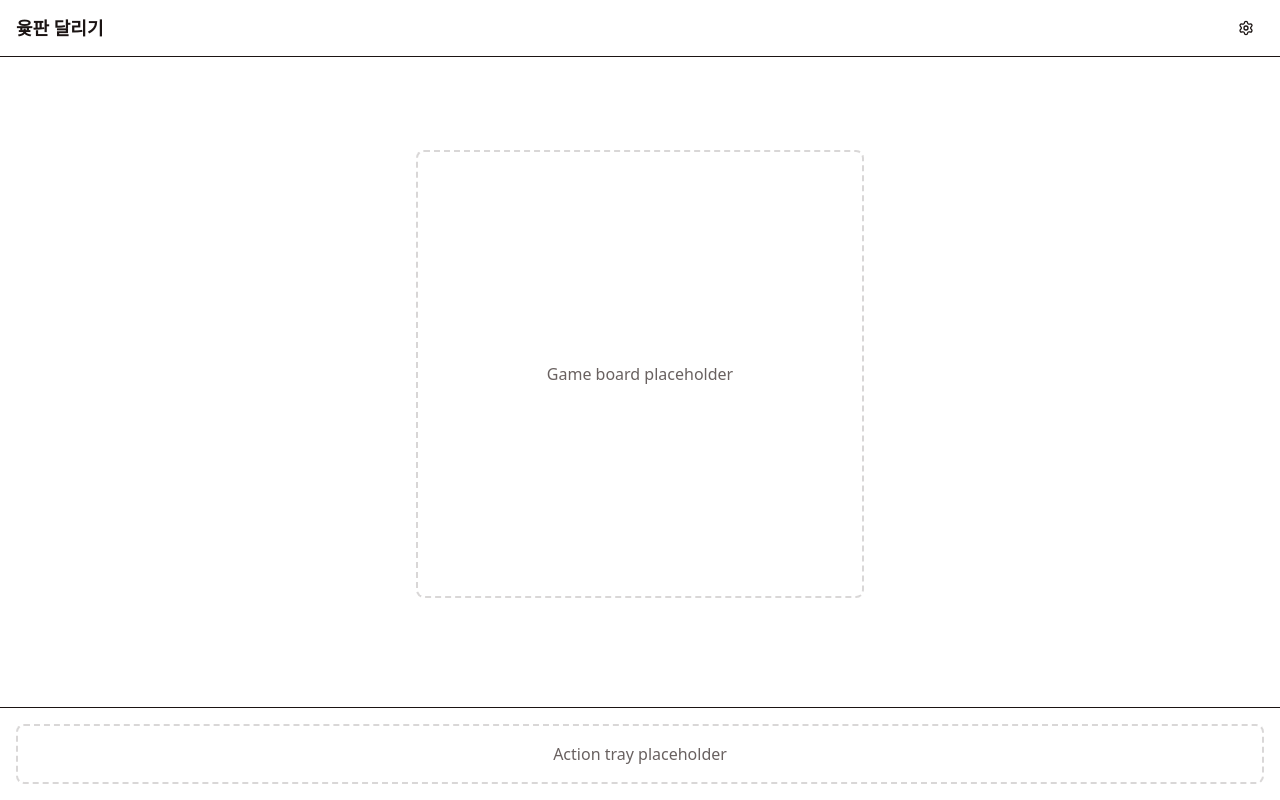
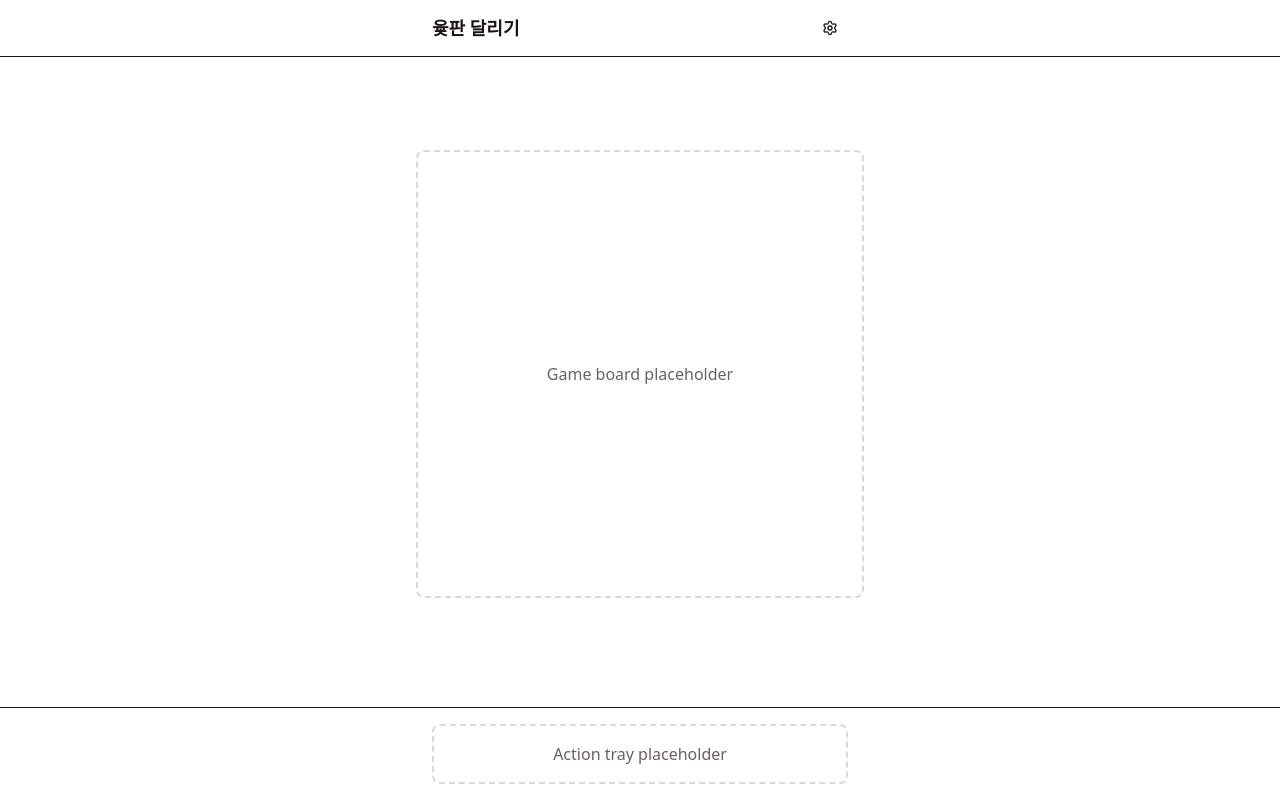
Before and after one commit to Jueun-Park/yut-on-the-run, a React (Vite) app: page / in a window 1280 px wide. Built offline with nearby package versions, Linux system fonts and the light colour scheme.

Commit message:
Constrain layout width to mobile size for desktop and update NEXT_STEPS.md
Co-authored-by: Jueun-Park <22072427+Jueun-Park@users.noreply.github.com>

```diff
--- a/src/components/GameLayout.tsx
+++ b/src/components/GameLayout.tsx
@@ -5,7 +5,7 @@ export function GameLayout() {
     <div className="min-h-screen flex flex-col bg-background text-foreground">
       {/* Header */}
       <header className="sticky top-0 z-10 border-b bg-background/95 backdrop-blur supports-[backdrop-filter]:bg-background/60">
-        <div className="container flex h-14 max-w-screen-2xl items-center justify-between px-4">
+        <div className="mx-auto w-full max-w-md flex h-14 items-center justify-between px-4">
           <h1 className="text-lg font-semibold">윷판 달리기</h1>
           <Settings />
         </div>
@@ -23,7 +23,7 @@ export function GameLayout() {
 
       {/* Action tray */}
       <div className="sticky bottom-0 border-t bg-background/95 backdrop-blur supports-[backdrop-filter]:bg-background/60">
-        <div className="container max-w-screen-2xl px-4 py-4">
+        <div className="mx-auto w-full max-w-md px-4 py-4">
           <div className="border-2 border-dashed border-muted-foreground/25 rounded-lg p-4 text-center">
             <p className="text-muted-foreground">Action tray placeholder</p>
           </div>
```
Also changed, not shown: 1 other file (tests, documents, lock files or other folders).
